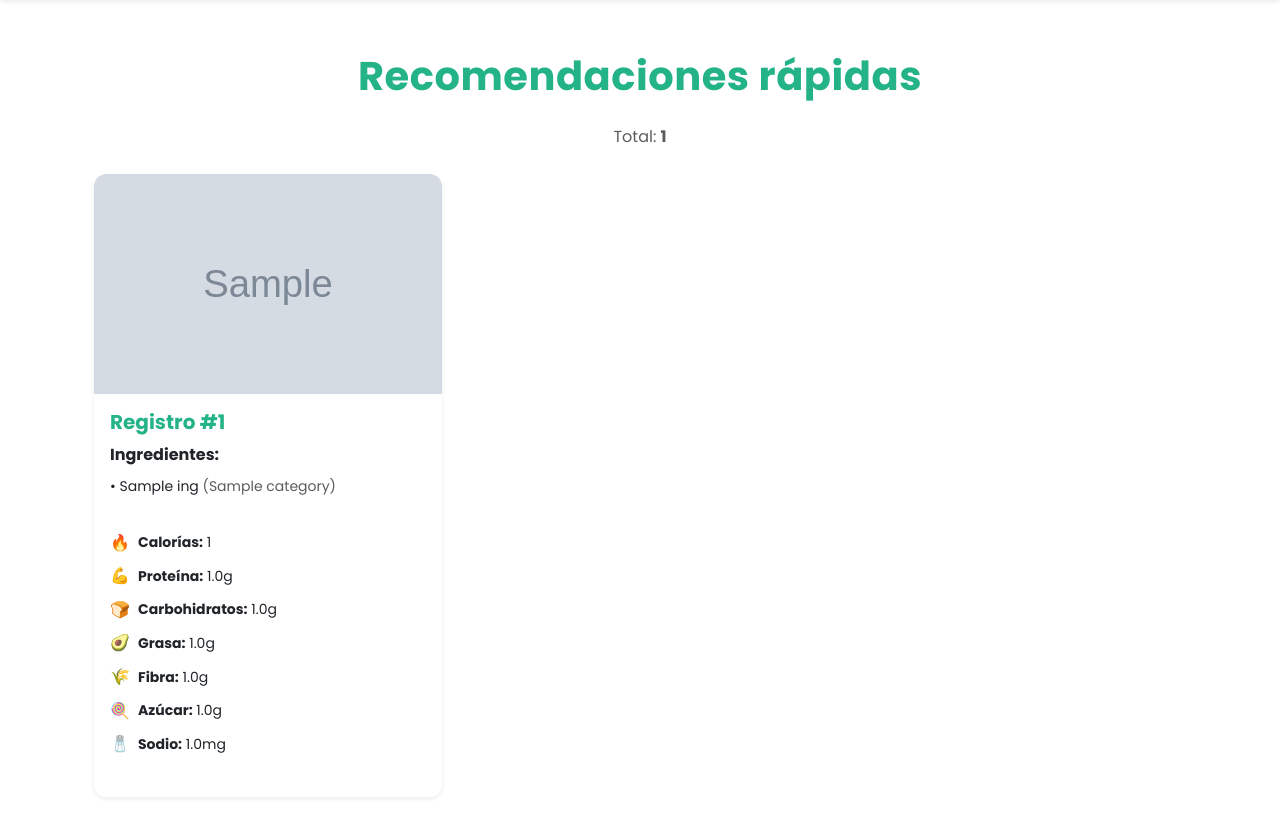
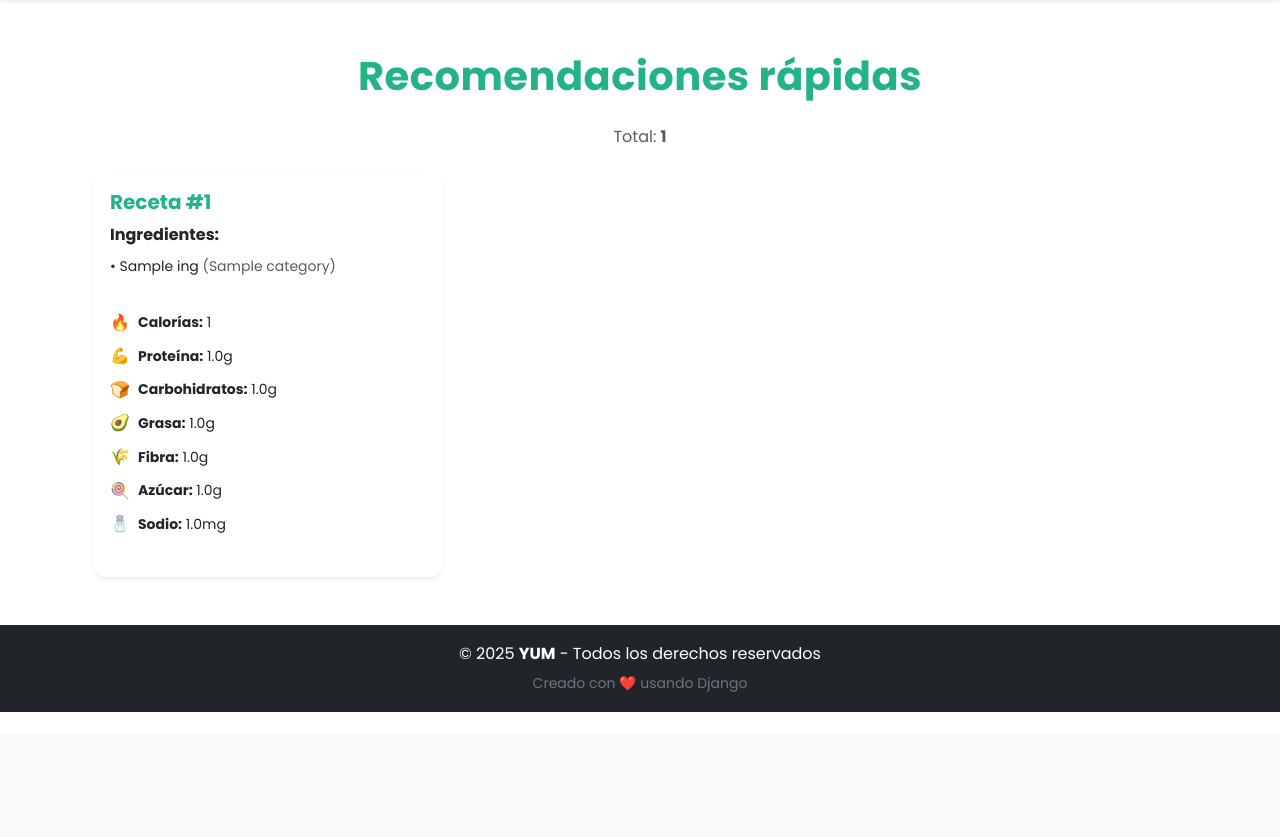
Before and after one commit to SofiAlfonso/yum, a Django app: template yum/yum_users/templates/yum_users/external_recommendations.html in a window 1280 px wide. Shown: the part 66-903 px from the top of the page. After the commit the page ends 778 px from the top, so only its background shows below. Run offline with Django 5.2, Linux system fonts and the light colour scheme; the template is opened without the code that fills it: most values are stand-ins (such as "Sample title", 1, 10 or a date in 2020); grey boxes marked "Sample" are stand-in pictures.

Commit message:
fix: don't show quick recommendation images

```diff
--- a/yum/yum_users/templates/yum_users/external_recommendations.html
+++ b/yum/yum_users/templates/yum_users/external_recommendations.html
@@ -31,18 +31,9 @@
         {% for recommendation in recommendations %}
         <div class="col-md-6 col-lg-4">
             <div class="card h-100 shadow-sm recipe-card">
-                <!-- Imagen -->
-                <div class="recipe-img-container">
-                    {% if recommendation.image_url %}
-                        <img src="{{ recommendation.image_url }}" alt="Recomendación {{ recommendation.id }}" class="card-img-top recipe-img">
-                    {% else %}
-                        <img src="{% static 'yum_users/recipe_img/default.png' %}" class="card-img-top recipe-img" alt="Recomendación">
-                    {% endif %}
-                </div>
-
                 <!-- Info de la recomendación -->
                 <div class="card-body d-flex flex-column">
-                    <h5 class="card-title fw-bold mb-2 recipe-title">{% trans "Registro" %} #{{ recommendation.id }}</h5>
+                    <h5 class="card-title fw-bold mb-2 recipe-title">{% trans "Receta" %} #{{ recommendation.id }}</h5>
 
                     <!-- Ingredientes -->
                     <div class="mb-3">
```
Also changed, not shown: yum/resources/lang/en/LC_MESSAGES/django.po, yum/resources/lang/es/LC_MESSAGES/django.po, 2 other files.
